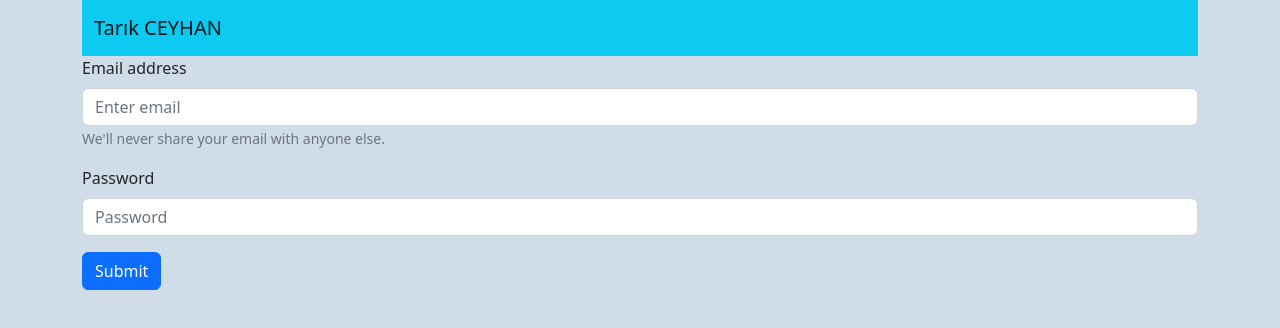
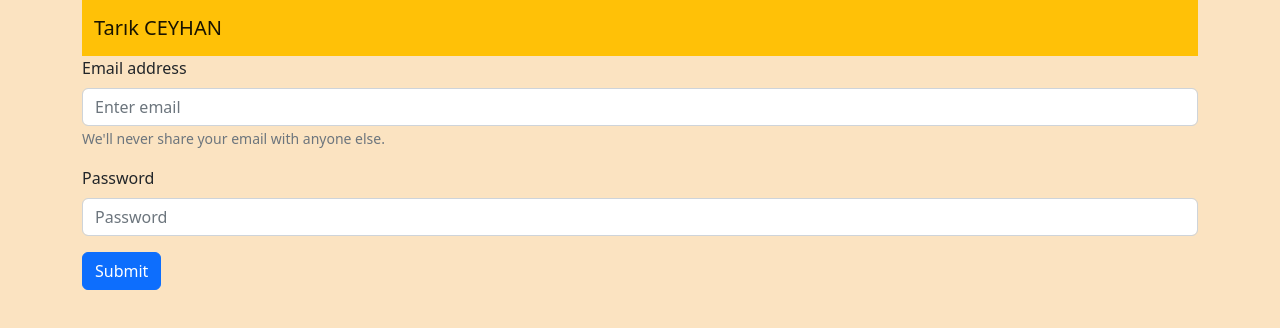
Before and after one commit to tceyhan/react-06-github-followers-app, a React (Create React App) app: page / in a window 1280 px wide. Shown: the top 328 px of the page. Built offline with nearby package versions, Linux system fonts and the light colour scheme.

Commit message:
some css added

```diff
--- a/src/App.css
+++ b/src/App.css
@@ -3,12 +3,13 @@
 
 }
 body{
-  background-color:rgb(208, 220, 232);
+  background-color:rgb(251, 227, 193);
 }
 a{
   text-decoration: none;
   color: #666;
   padding: 1rem;
+  font-size: larger;
 }
 a:hover{
   text-decoration: none;
--- a/src/components/Followers.jsx
+++ b/src/components/Followers.jsx
@@ -20,7 +20,7 @@ const Followers = ({followers}) => {
   return (
     <div>
       {
-        loading ? <div className='w-100 center'><img src={loadingGif} alt="loading..." /></div>
+        loading ? <div className="d-flex justify-content-center"><img src={loadingGif} alt="loading..." /></div>
          :
          <div className='text-center'>
           <Container>
@@ -32,7 +32,7 @@ const Followers = ({followers}) => {
               ))}
             </Row>
           </Container>
-          <div className="mt-2">
+          <div className="d-flex justify-content-center">
             <Paginate pages = {totalPages} setCurrentPage={setCurrentPage} />
           </div>
         </div>
--- a/src/components/NavBar.jsx
+++ b/src/components/NavBar.jsx
@@ -16,7 +16,7 @@ const NavBar = () => {
 
   return (
     <div>
-      <Navbar className="bg-info">
+      <Navbar className="bg-warning">
         {isOpen ? (<Container>
           <Navbar.Brand href="">
             <img src={mylogo} alt="my-logo" />
```
